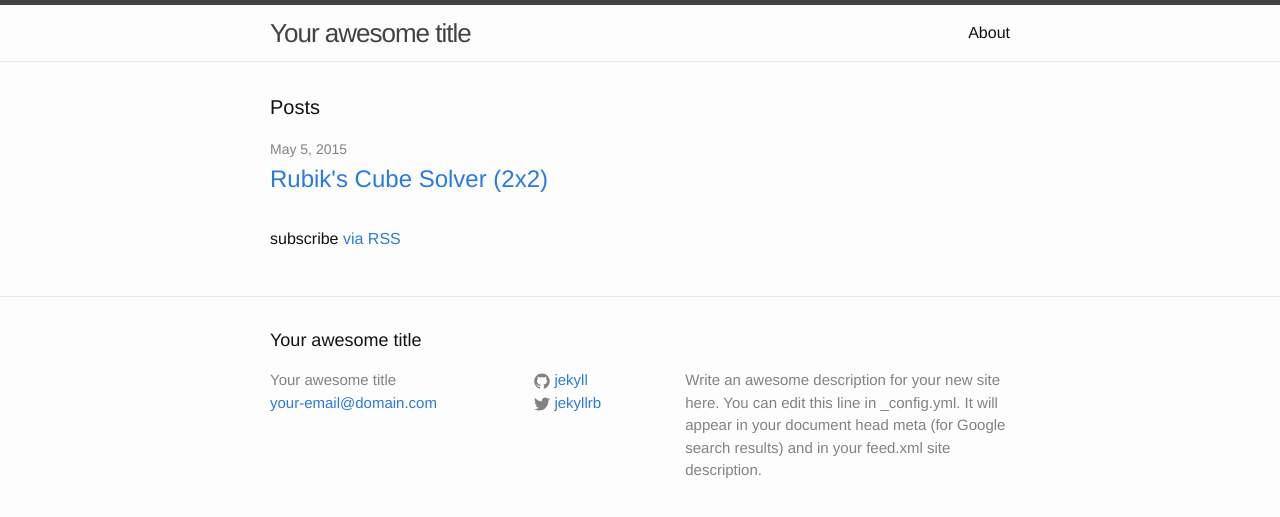
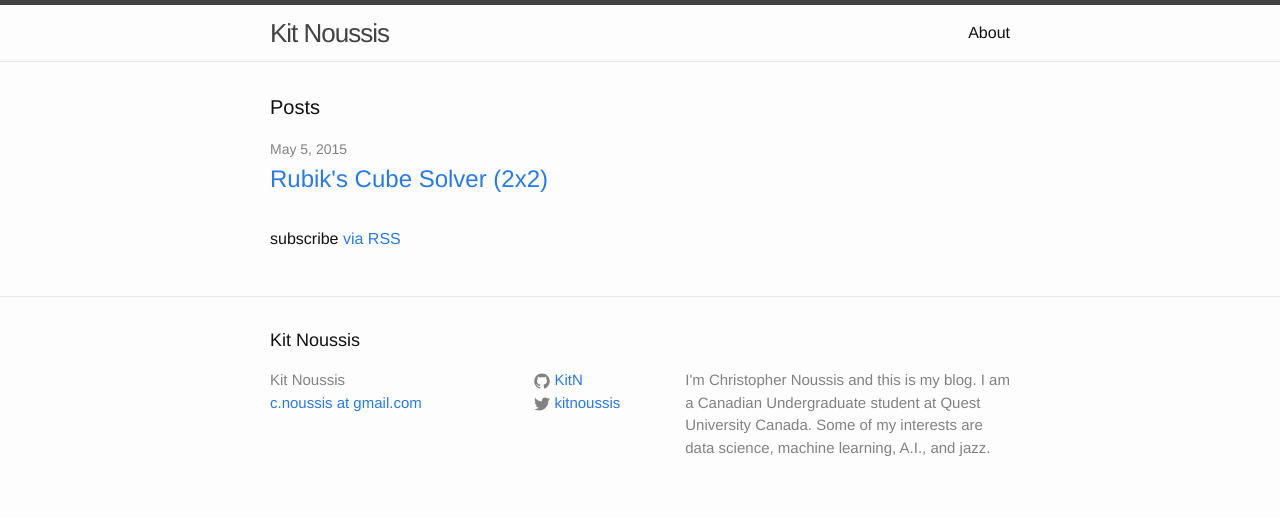
Before and after one commit to KitN/KitN.github.io, a Jekyll site: the page built from index.html, in a window 1280 px wide. Shown: the top 517 px of the page. Built offline with Jekyll 4.4.1, drawn with Linux system fonts in a browser that asks for light colours.

Commit message:
Added name and contacts.

```diff
--- a/_config.yml
+++ b/_config.yml
@@ -1,14 +1,13 @@
 # Site settings
-title: Your awesome title
-email: your-email@domain.com
+title: Kit Noussis
+email: c.noussis at gmail.com
 description: > # this means to ignore newlines until "baseurl:"
-  Write an awesome description for your new site here. You can edit this
-  line in _config.yml. It will appear in your document head meta (for
-  Google search results) and in your feed.xml site description.
+    I'm Christopher Noussis and this is my blog. I am a Canadian Undergraduate student at Quest University Canada.
+    Some of my interests are data science, machine learning, A.I., and jazz.
 baseurl: "" # the subpath of your site, e.g. /blog/
 url: "http://yourdomain.com" # the base hostname & protocol for your site
-twitter_username: jekyllrb
-github_username:  jekyll
+twitter_username: kitnoussis
+github_username: KitN
 
 # Build settings
 markdown: kramdown
```
